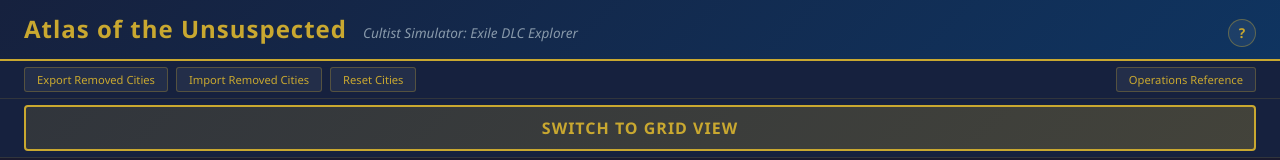
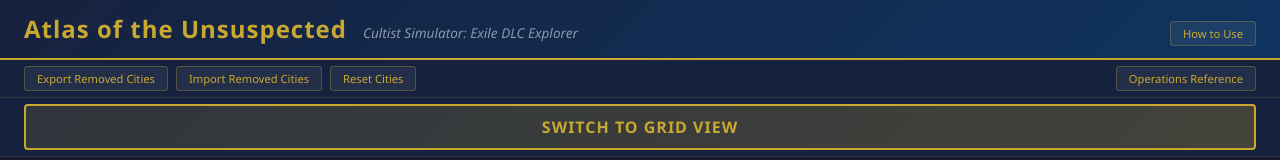
Before and after one commit to livelycoding/atlas-of-the-unsuspected, a React (Vite) app: page / in a window 1280 px wide. Shown: the top 160 px of the page. Built offline with nearby package versions, Linux system fonts and the light colour scheme.

Commit message:
Adds a how to use element

```diff
--- a/src/App.module.css
+++ b/src/App.module.css
@@ -44,34 +44,6 @@ body {
   flex: 1;
 }
 
-.helpBtn {
-  width: 28px;
-  height: 28px;
-  border-radius: 50%;
-  border: 1px solid rgba(201, 168, 48, 0.4);
-  background: rgba(255, 255, 255, 0.06);
-  color: #c9a830;
-  font-size: 0.85rem;
-  font-weight: 700;
-  cursor: pointer;
-  font-family: inherit;
-  display: flex;
-  align-items: center;
-  justify-content: center;
-  transition: all 0.1s ease;
-  flex-shrink: 0;
-}
-
-.helpBtn:hover {
-  background: rgba(201, 168, 48, 0.2);
-  border-color: #c9a830;
-}
-
-.helpBtnActive {
-  background: rgba(201, 168, 48, 0.25);
-  border-color: #c9a830;
-  box-shadow: 0 0 4px rgba(201, 168, 48, 0.3);
-}
 
 .toolbar {
   display: flex;
--- a/src/App.tsx
+++ b/src/App.tsx
@@ -142,10 +142,10 @@ export default function App() {
         <span className={styles.subtitle}>Cultist Simulator: Exile DLC Explorer</span>
         <div className={styles.headerSpacer} />
         <button
-          className={`${styles.helpBtn} ${showHelp ? styles.helpBtnActive : ''}`}
+          className={`${styles.toolbarBtn} ${showHelp ? styles.toolbarBtnActive : ''}`}
           onClick={() => setShowHelp(v => !v)}
         >
-          ?
+          How to Use
         </button>
       </header>
       <div className={styles.toolbar}>
```
